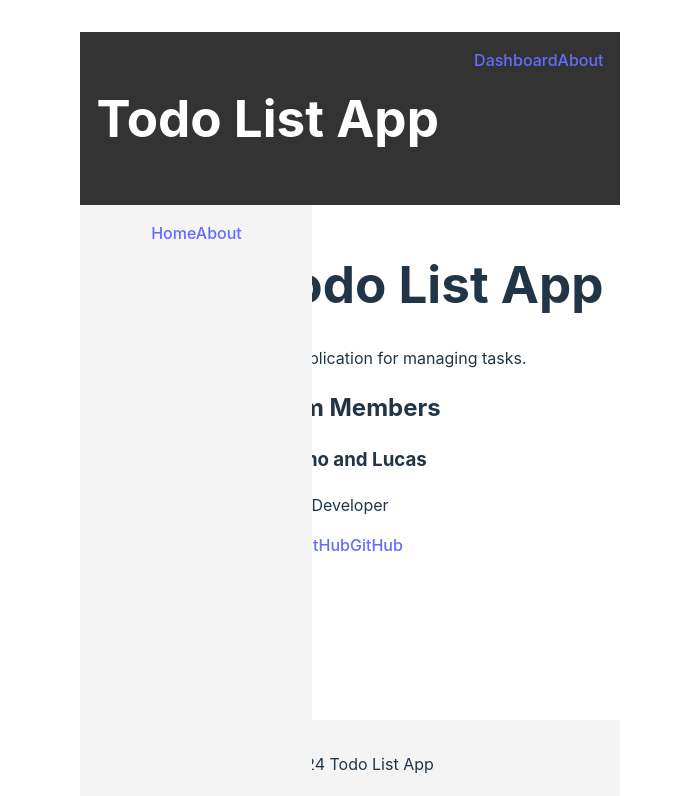
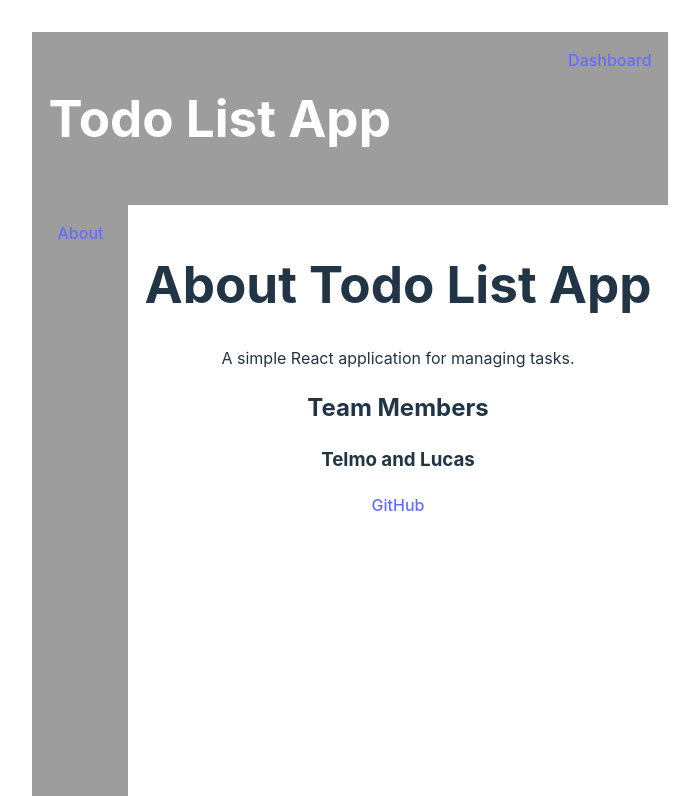
Before and after one commit to Shabcode/todo-list-react, a React (Vite) app: page /about in a window 1280 px wide. Shown: the top 796 px of the page, without its empty margins (290-989 px from the left). Built offline with nearby package versions, Linux system fonts and the light colour scheme.

Commit message:
overhauled todolist

```diff
--- a/src/App.css
+++ b/src/App.css
@@ -56,13 +56,7 @@
   display: flex;
   justify-content: space-between;
   padding: 1rem;
-  background-color: #f4f4f4;
-}
-
-.sidebar {
-  width: 200px;
-  background-color: #e0e0e0;
-  padding: 1rem;
+  background-color: #3333337a;
 }
 
 .content {
@@ -86,5 +80,5 @@
 footer {
   padding: 1rem;
   text-align: center;
-  background-color: #f4f4f4;
+  background-color: #3333337a;
 }
--- a/src/App.jsx
+++ b/src/App.jsx
@@ -9,6 +9,7 @@ import NotFound from './pages/NotFound';
 import './App.css';
 
 function App() {
+
   return (
     <Router>
       <div className="app">
--- a/src/components/Navbar.jsx
+++ b/src/components/Navbar.jsx
@@ -9,7 +9,6 @@ function Navbar() {
       </div>
       <div className="navbar-links">
         <Link to="/">Dashboard</Link>
-        <Link to="/about">About</Link>
       </div>
     </nav>
   );
--- a/src/components/Sidebar.jsx
+++ b/src/components/Sidebar.jsx
@@ -4,7 +4,6 @@ import { Link } from 'react-router-dom';
 function Sidebar() {
   return (
     <div className="sidebar">
-      <Link to="/">Home</Link>
       <Link to="/about">About</Link>
     </div>
   );
--- a/src/components/TodoList.jsx
+++ b/src/components/TodoList.jsx
@@ -1,30 +1,15 @@
-import React, { useState } from 'react';
+import React from 'react';
 import TodoItem from './TodoItem';
-import tasksData from '../data/tasks.json';
 
-function TodoList() {
-  const [tasks, setTasks] = useState(tasksData);
-
-  const handleDelete = (taskToDelete) => {
-    setTasks(tasks.filter(task => task.task !== taskToDelete));
-  };
-
-  const handleToggleComplete = (taskToToggle) => {
-    setTasks(tasks.map(task =>
-      task.task === taskToToggle
-        ? { ...task, completed: !task.completed }
-        : task
-    ));
-  };
-
+function TodoList({ tasks, onDelete, onToggleComplete }) {  // Receive props
   return (
     <div className="todo-list">
       {tasks.map((task, index) => (
         <TodoItem
           key={index}
           task={task}
-          onDelete={handleDelete}
-          onToggleComplete={handleToggleComplete}
+          onDelete={onDelete}  // Pass down from Dashboard
+          onToggleComplete={onToggleComplete} // Pass down from Dashboard
         />
       ))}
     </div>
--- a/src/index.css
+++ b/src/index.css
@@ -37,7 +37,6 @@ h1 {
 }
 
 .navbar {
-  background: #333;
   color: white;
   padding: 1rem;
   text-align: center;
@@ -45,15 +44,16 @@ h1 {
 
 .sidebar {
   width: 200px;
-  background: #f4f4f4;
+  background: #3333337a;
   padding: 1rem;
-  position: fixed;
+  position: relative;
   height: 100vh;
+  width: 5vw;
 }
 
 .footer {
-  background: #333;
-  color: white;
+  color: #3333337a;
+  background: #3333337a;
   text-align: center;
   padding: 1rem;
   position: fixed;
--- a/src/pages/About.jsx
+++ b/src/pages/About.jsx
@@ -9,10 +9,8 @@ function About() {
       <div className="team-members">
         <div className="team-member">
           <h3>Telmo and Lucas</h3>
-          <p>Developer</p>
           <div className="social-links">
             <a href="https://github.com/Shabcode" target="_blank" rel="noopener noreferrer">GitHub</a>
-            <a href="https://linkedin.com/in/Telmo" target="_blank" rel="noopener noreferrer">GitHub</a>
           </div>
         </div>
       </div>
--- a/src/pages/Dashboard.jsx
+++ b/src/pages/Dashboard.jsx
@@ -1,20 +1,40 @@
-import React, { useState } from 'react';
+import React, { useState, useEffect } from 'react';
 import TodoList from '../components/TodoList';
 import TodoForm from '../components/TodoForm';
 import tasksData from '../data/tasks.json';
 
 function Dashboard() {
-  const [tasks, setTasks] = useState(tasksData);
+  const [tasks, setTasks] = useState([]); // Initialize as empty array
+
+  useEffect(() => {
+    setTasks(tasksData);
+  }, []);
 
   const handleAddTask = (newTask) => {
     setTasks([...tasks, newTask]);
+  };
+
+  const handleDelete = (taskToDelete) => {
+    setTasks(tasks.filter(task => task.task !== taskToDelete));
+  };
+
+  const handleToggleComplete = (taskToToggle) => {
+    setTasks(tasks.map(task =>
+      task.task === taskToToggle
+        ? { ...task, completed: !task.completed }
+        : task
+    ));
   };
 
   return (
     <div className="dashboard">
       <h1>Dashboard</h1>
       <TodoForm onAddTask={handleAddTask} />
-      <TodoList tasks={tasks} setTasks={setTasks} />
+      <TodoList
+        tasks={tasks}
+        onDelete={handleDelete}
+        onToggleComplete={handleToggleComplete}
+      />
     </div>
   );
 }
```
Also changed, not shown: src/components/Home.jsx (deleted, +0 -28 lines).
